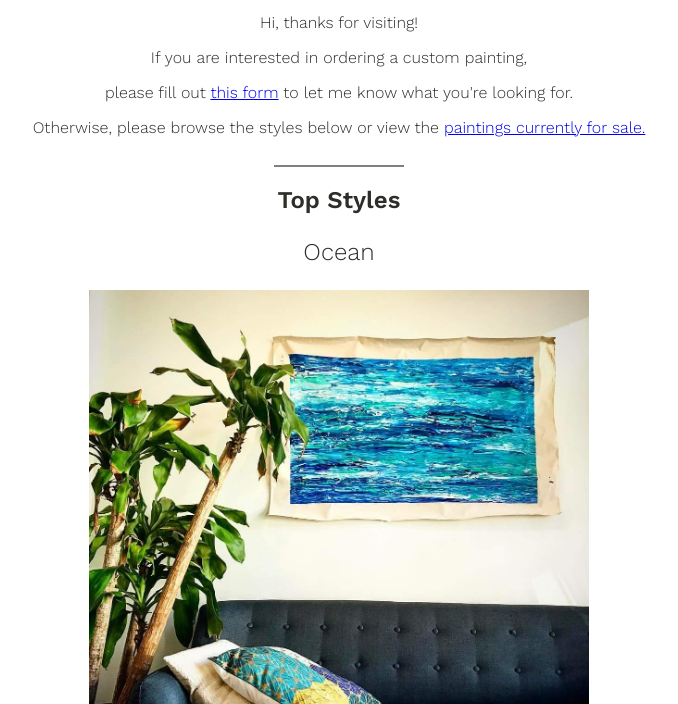
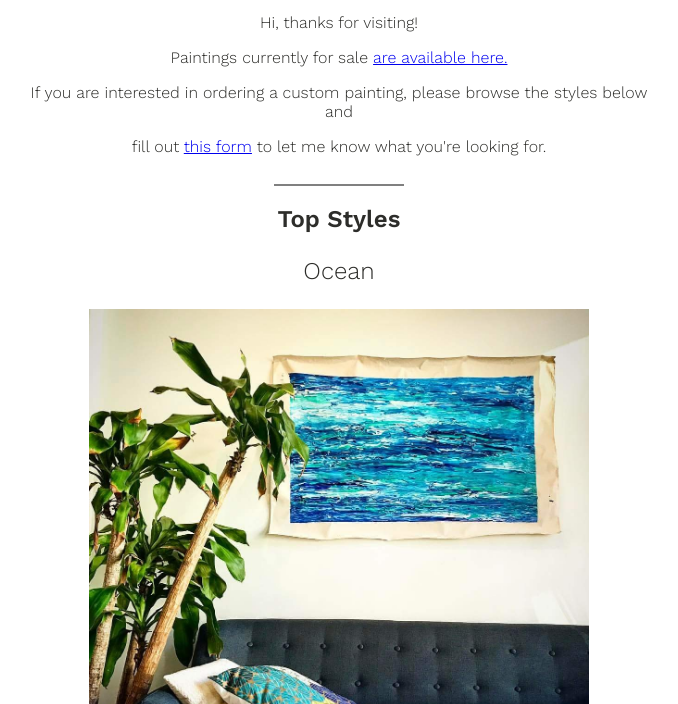
Before and after one commit to misscassidy/sarahcassidy.art, a plain HTML site: page index.html in a window 1280 px wide. Shown: the part 96-800 px from the top of the page, without its empty margins (309-987 px from the left). Drawn offline with nearby package versions, Linux system fonts and the light colour scheme.

Commit message:
Update index.html

```diff
--- a/index.html
+++ b/index.html
@@ -8,9 +8,10 @@
 <body>
 <h1 class="mb-0">sarahcassidy.art</h1>
 	<p class="subhead">Hi, thanks for visiting!
-	<p class="subhead">If you are interested in ordering a custom painting,</p>
-	<p class="subhead">please fill out <a href="https://goo.gl/forms/z6jVQOh6BCXfrtnG2">this form</a> to let me know what you're looking for.</p>
-	<p class="subhead">Otherwise, please browse the styles below or view the <a href="https://photos.app.goo.gl/O5neEsb6Tqzmi8ms1">paintings currently for sale.</a></p>
+	<p class="subhead">Paintings currently for sale <a href="https://photos.app.goo.gl/O5neEsb6Tqzmi8ms1">are available here.</a></p>
+	<p class="subhead">If you are interested in ordering a custom painting, please browse the styles below and</p>
+	<p class="subhead">fill out <a href="https://goo.gl/forms/z6jVQOh6BCXfrtnG2">this form</a> to let me know what you're looking for.</p>
+
 	<hr class="divide">
 <h2 class="mb-0">Top Styles</h2>
 <h3>Ocean</h3>
@@ -30,7 +31,7 @@
 
 
 <h3>For more information, fill out <a href="https://goo.gl/forms/z6jVQOh6BCXfrtnG2"> this form</a></h3>
-	<h3>or email me directly at misscassidy@gmail.com. Thanks so much :)</h3>
+	<h3>or email me directly at misscassidy@gmail.com. Thanks everyone :)</h3>
 </body>
 </html>
 
```
